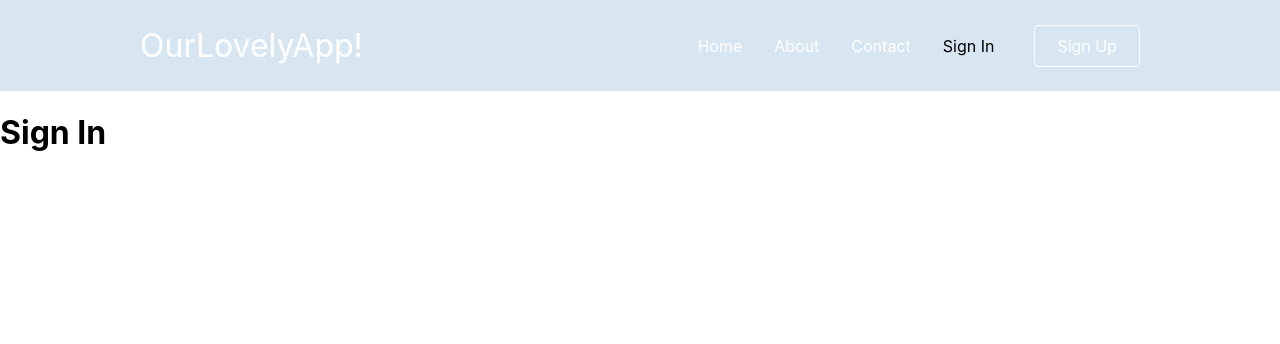
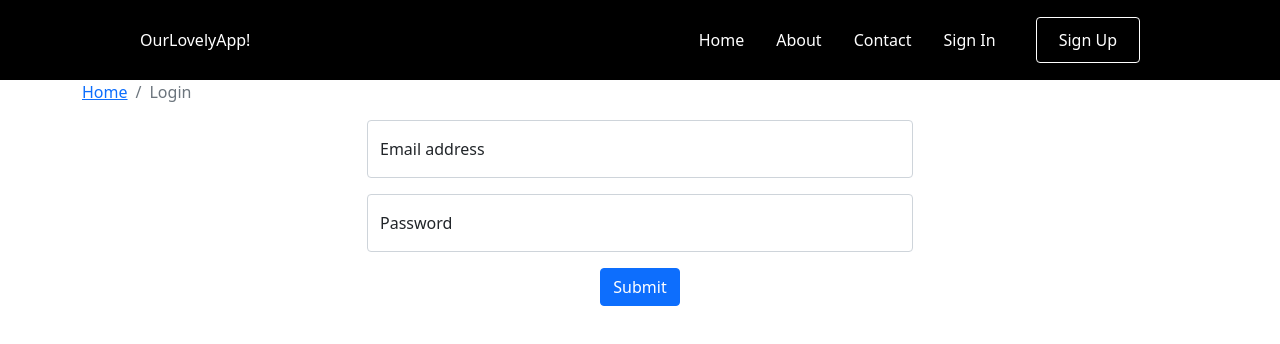
Before and after one commit to reem-alrashed/react-app, a React (Create React App) app: page /signin in a window 1280 px wide. Shown: the top 344 px of the page. Built offline with nearby package versions, Linux system fonts and the light colour scheme.

Commit message:
general enhancements

```diff
--- a/package.json
+++ b/package.json
@@ -7,6 +7,7 @@
     "@testing-library/jest-dom": "^5.16.1",
     "@testing-library/react": "^12.1.2",
     "@testing-library/user-event": "^13.5.0",
+    "@types/react-bootstrap": "^0.32.29",
     "bootstrap": "^5.1.3",
     "components": "^0.1.0",
     "gh-pages": "^3.2.3",
--- a/src/App.css
+++ b/src/App.css
@@ -1,6 +1,6 @@
 .App {
   text-align: center;
-  margin-bottom: auto;
+  margin-bottom: 1.5rem;
 }
 
 .App-logo {
--- a/src/components/Navbar/NavbarElements.js
+++ b/src/components/Navbar/NavbarElements.js
@@ -3,8 +3,8 @@ import { NavLink as Link } from "react-router-dom";
 import styled from "styled-components";
 
 export const Nav = styled.nav`
-    background: #d8e6f2;
-    height: 85px;
+    background: #000;
+    height: 80px;
     display: flex;
     justify-content: space-between;
     align-items: center;
@@ -14,7 +14,7 @@ export const Nav = styled.nav`
 export const NavLogo = styled(Link)`
   cursor: pointer;
   color: #fff;
-  font-size: 2rem;
+  font-size: 1rem;
   text-decoration: none;
 
 `;
@@ -28,10 +28,10 @@ padding: 0 1rem;
 height: 100%;
 cursor: pointer;
 &.active {
-  color:black;
+  color:white;
 }
 &:hover {
-  color: black;
+  color: white;
 }
 `;
 
--- a/src/index.css
+++ b/src/index.css
@@ -11,3 +11,8 @@ code {
   font-family: source-code-pro, Menlo, Monaco, Consolas, 'Courier New',
     monospace;
 }
+
+h1{
+  text-align: center;
+  padding: 1rem;
+}
--- a/src/login.css
+++ b/src/login.css
@@ -12,7 +12,7 @@ margin-top: 5px;
 background-color: #ebebeb;
     }
     .Login form {
-        margin: 0.8rem auto;
+        margin: 1rem auto;
         max-width: 320px;
     }
 
--- a/src/pages/about.js
+++ b/src/pages/about.js
@@ -10,7 +10,7 @@ const About = () => {
                 height: '100vh'
             }}
         >
-            <h1>Lorem ipsum dolor sit, amet consectetur adipisicing elit. Exercitationem, totam.</h1>
+            <h1>About us</h1>
         </div>
     );
 };
--- a/src/pages/signin.js
+++ b/src/pages/signin.js
@@ -1,11 +1,39 @@
-import React from 'react'
+import React from "react";
+import "bootstrap/dist/css/bootstrap.min.css";
+import { Form,FloatingLabel,Button,Breadcrumb  } from 'react-bootstrap';
 
-function SignIn() {
-    return (
-        <div>
-            <h1>Sign In</h1>
-        </div>
-    );
+function App() {
+
+  return (
+    <div className="App">
+      <div className="container">
+        <div className="row d-flex justify-content-center">
+        <Breadcrumb>
+  <Breadcrumb.Item href="#">Home</Breadcrumb.Item>
+
+  <Breadcrumb.Item active>Login</Breadcrumb.Item>
+</Breadcrumb>
+          <div className="col-md-6">
+            <form id="loginform" >
+            <FloatingLabel
+    controlId="floatingInput"
+    label="Email address"
+    className="mb-3"
+  >
+    <Form.Control type="email" placeholder="name@example.com" />
+  </FloatingLabel>
+  <FloatingLabel controlId="floatingPassword" label="Password"  className="mb-3">
+    <Form.Control type="password" placeholder="Password" />
+  </FloatingLabel>
+
+  <Button variant="primary" type="submit">
+    Submit
+  </Button>
+              </form>
+              </div>
+              </div>
+      </div>
+    </div>
+  );
 }
-
-export default SignIn;
+export default App;
```
Also changed, not shown: 2 other files (tests, documents, lock files or other folders).
